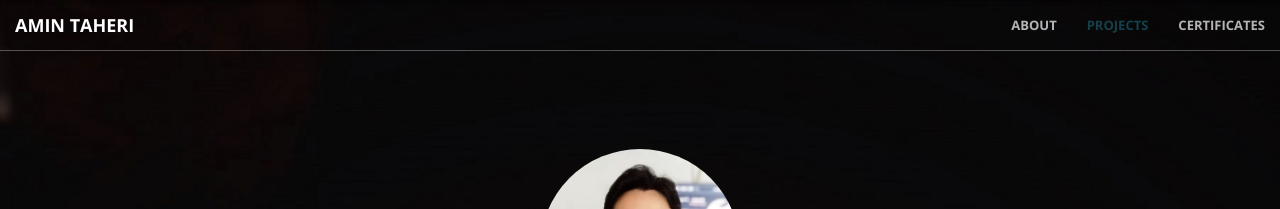
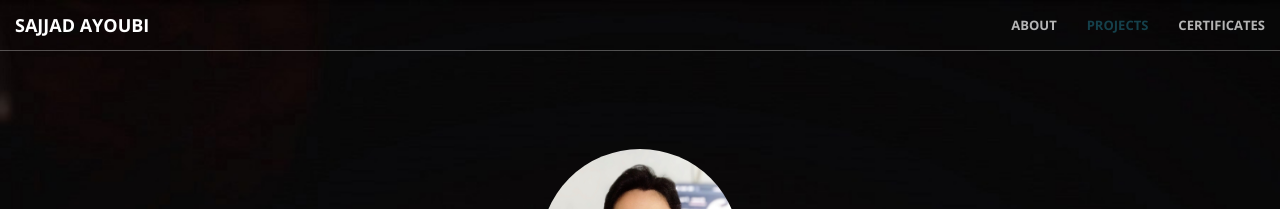
Before and after one commit to sajjjadayobi/sajjjadayobi.github.io, a Jekyll site: the page built from index.html, in a window 1280 px wide. Shown: the top 209 px of the page. Built offline with Jekyll 4.4.1, drawn with Linux system fonts in a browser that asks for light colours.

Commit message:
Update nav.html

```diff
--- a/_includes/nav.html
+++ b/_includes/nav.html
@@ -9,7 +9,7 @@
                 <span class="icon-bar"></span>
                 <span class="icon-bar"></span>
             </button>
-            <a class="navbar-brand page-scroll" href="#page-top">Amin Taheri</a>
+            <a class="navbar-brand page-scroll" href="#page-top">Sajjad Ayoubi</a>
         </div>
 
         <!-- Collect the nav links, forms, and other content for toggling -->
```
